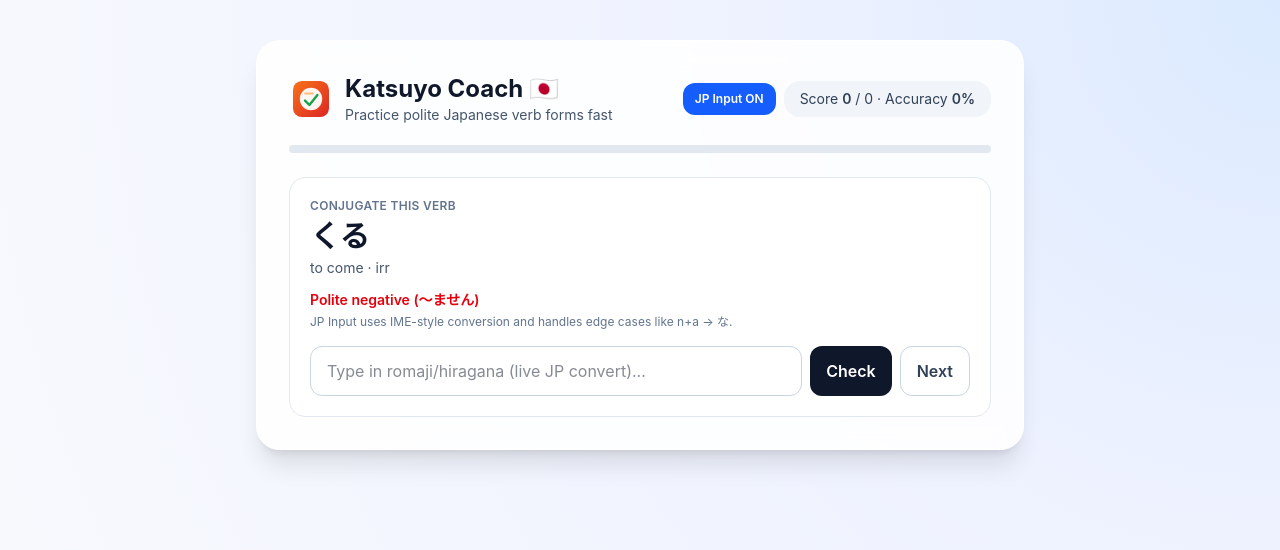
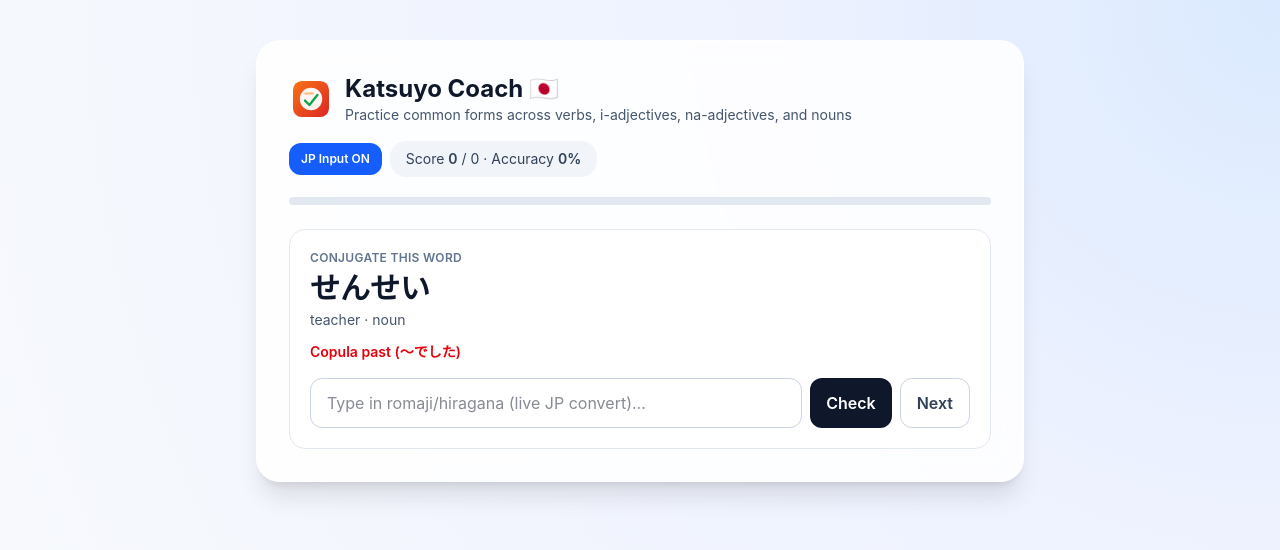
Before and after one commit to jerrygoodm4n/jp-conjugation-web, a Next.js app: page / in a window 1280 px wide. Shown: the top 550 px of the page. Built offline with nearby package versions, Linux system fonts and the light colour scheme.

Commit message:
Expand trainer to common forms across verbs/adjectives/nouns

```diff
--- a/src/app/page.tsx
+++ b/src/app/page.tsx
@@ -4,38 +4,75 @@ import Image from "next/image";
 import { toHiragana, toKana } from "wanakana";
 import { useEffect, useMemo, useState } from "react";
 
-type VerbType = "ichidan" | "godan" | "irr";
-type FormKey = "masu" | "masen" | "mashita" | "masendeshita";
+type ItemKind = "verb" | "i-adjective" | "na-adjective" | "noun";
+type VerbClass = "ichidan" | "godan" | "irregular";
 
-type Verb = {
-  d: string;
-  m: string;
-  t: VerbType;
+type Lexeme = {
+  base: string;
+  meaning: string;
+  kind: ItemKind;
+  verbClass?: VerbClass;
 };
 
-const verbs: Verb[] = [
-  { d: "たべる", m: "to eat", t: "ichidan" },
-  { d: "みる", m: "to see", t: "ichidan" },
-  { d: "おきる", m: "to wake", t: "ichidan" },
-  { d: "かく", m: "to write", t: "godan" },
-  { d: "のむ", m: "to drink", t: "godan" },
-  { d: "はなす", m: "to speak", t: "godan" },
-  { d: "よむ", m: "to read", t: "godan" },
-  { d: "いく", m: "to go", t: "godan" },
-  { d: "する", m: "to do", t: "irr" },
-  { d: "くる", m: "to come", t: "irr" },
+type FormKey =
+  | "present"
+  | "past"
+  | "negative"
+  | "pastNegative"
+  | "te"
+  | "potential"
+  | "adverb"
+  | "presentCopula"
+  | "pastCopula"
+  | "negativeCopula"
+  | "pastNegativeCopula";
+
+const lexemes: Lexeme[] = [
+  { base: "たべる", meaning: "eat", kind: "verb", verbClass: "ichidan" },
+  { base: "みる", meaning: "see", kind: "verb", verbClass: "ichidan" },
+  { base: "のむ", meaning: "drink", kind: "verb", verbClass: "godan" },
+  { base: "はなす", meaning: "speak", kind: "verb", verbClass: "godan" },
+  { base: "かく", meaning: "write", kind: "verb", verbClass: "godan" },
+  { base: "いく", meaning: "go", kind: "verb", verbClass: "godan" },
+  { base: "する", meaning: "do", kind: "verb", verbClass: "irregular" },
+  { base: "くる", meaning: "come", kind: "verb", verbClass: "irregular" },
+
+  { base: "おおきい", meaning: "big", kind: "i-adjective" },
+  { base: "ちいさい", meaning: "small", kind: "i-adjective" },
+  { base: "おもしろい", meaning: "interesting", kind: "i-adjective" },
+  { base: "さむい", meaning: "cold", kind: "i-adjective" },
+
+  { base: "しずか", meaning: "quiet", kind: "na-adjective" },
+  { base: "べんり", meaning: "convenient", kind: "na-adjective" },
+  { base: "げんき", meaning: "healthy/energetic", kind: "na-adjective" },
+
+  { base: "がくせい", meaning: "student", kind: "noun" },
+  { base: "せんせい", meaning: "teacher", kind: "noun" },
+  { base: "にほんじん", meaning: "Japanese person", kind: "noun" },
 ];
 
-const forms: FormKey[] = ["masu", "masen", "mashita", "masendeshita"];
-
-const labels: Record<FormKey, string> = {
-  masu: "Polite present (〜ます)",
-  masen: "Polite negative (〜ません)",
-  mashita: "Polite past (〜ました)",
-  masendeshita: "Polite past negative (〜ませんでした)",
+const formsByKind: Record<ItemKind, FormKey[]> = {
+  verb: ["present", "past", "negative", "pastNegative", "te", "potential"],
+  "i-adjective": ["present", "past", "negative", "pastNegative", "adverb"],
+  "na-adjective": ["presentCopula", "pastCopula", "negativeCopula", "pastNegativeCopula", "adverb"],
+  noun: ["presentCopula", "pastCopula", "negativeCopula", "pastNegativeCopula"],
 };
 
-const iMap: Record<string, string> = {
+const formLabels: Record<FormKey, string> = {
+  present: "Present",
+  past: "Past",
+  negative: "Negative",
+  pastNegative: "Past negative",
+  te: "Te-form",
+  potential: "Potential",
+  adverb: "Adverb form",
+  presentCopula: "Copula present (〜です)",
+  pastCopula: "Copula past (〜でした)",
+  negativeCopula: "Copula negative (〜じゃないです)",
+  pastNegativeCopula: "Copula past negative (〜じゃなかったです)",
+};
+
+const iRowMap: Record<string, string> = {
   う: "い",
   く: "き",
   ぐ: "ぎ",
@@ -47,43 +84,106 @@ const iMap: Record<string, string> = {
   る: "り",
 };
 
+const eRowMap: Record<string, string> = {
+  う: "え",
+  く: "け",
+  ぐ: "げ",
+  す: "せ",
+  つ: "て",
+  ぬ: "ね",
+  ぶ: "べ",
+  む: "め",
+  る: "れ",
+};
+
 function randomItem<T>(arr: T[]) {
   return arr[Math.floor(Math.random() * arr.length)];
 }
 
-function stem(v: Verb) {
-  if (v.t === "irr") return v.d === "する" ? "し" : "き";
-  if (v.t === "ichidan") return v.d.slice(0, -1);
-  const last = v.d.slice(-1);
-  return v.d.slice(0, -1) + iMap[last];
+function verbMasuStem(base: string, cls: VerbClass) {
+  if (cls === "irregular") return base === "する" ? "し" : "き";
+  if (cls === "ichidan") return base.slice(0, -1);
+  const last = base.slice(-1);
+  return base.slice(0, -1) + iRowMap[last];
 }
 
-function conjugate(v: Verb, f: FormKey) {
-  const s = stem(v);
-  if (f === "masu") return `${s}ます`;
-  if (f === "masen") return `${s}ません`;
-  if (f === "mashita") return `${s}ました`;
-  return `${s}ませんでした`;
+function verbConjugate(v: Lexeme, form: FormKey) {
+  const base = v.base;
+  const cls = v.verbClass!;
+
+  if (form === "present") return `${verbMasuStem(base, cls)}ます`;
+  if (form === "past") return `${verbMasuStem(base, cls)}ました`;
+  if (form === "negative") return `${verbMasuStem(base, cls)}ません`;
+  if (form === "pastNegative") return `${verbMasuStem(base, cls)}ませんでした`;
+
+  if (form === "te") {
+    if (cls === "ichidan") return `${base.slice(0, -1)}て`;
+    if (cls === "irregular") return base === "する" ? "して" : "きて";
+    const last = base.slice(-1);
+    const root = base.slice(0, -1);
+    if (base === "いく") return "いって";
+    if (["う", "つ", "る"].includes(last)) return `${root}って`;
+    if (["む", "ぶ", "ぬ"].includes(last)) return `${root}んで`;
+    if (last === "く") return `${root}いて`;
+    if (last === "ぐ") return `${root}いで`;
+    return `${root}して`;
+  }
+
+  if (form === "potential") {
+    if (cls === "ichidan") return `${base.slice(0, -1)}られます`;
+    if (cls === "irregular") return base === "する" ? "できます" : "こられます";
+    const last = base.slice(-1);
+    return `${base.slice(0, -1)}${eRowMap[last]}ます`;
+  }
+
+  return base;
+}
+
+function iAdjConjugate(base: string, form: FormKey) {
+  const stem = base.slice(0, -1);
+  if (form === "present") return `${base}です`;
+  if (form === "past") return `${stem}かったです`;
+  if (form === "negative") return `${stem}くないです`;
+  if (form === "pastNegative") return `${stem}くなかったです`;
+  if (form === "adverb") return `${stem}く`;
+  return base;
+}
+
+function naAdjOrNounConjugate(base: string, form: FormKey) {
+  if (form === "presentCopula") return `${base}です`;
+  if (form === "pastCopula") return `${base}でした`;
+  if (form === "negativeCopula") return `${base}じゃないです`;
+  if (form === "pastNegativeCopula") return `${base}じゃなかったです`;
+  if (form === "adverb") return `${base}に`;
+  return base;
+}
+
+function conjugate(lexeme: Lexeme, form: FormKey) {
+  if (lexeme.kind === "verb") return verbConjugate(lexeme, form);
+  if (lexeme.kind === "i-adjective") return iAdjConjugate(lexeme.base, form);
+  return naAdjOrNounConjugate(lexeme.base, form);
 }
 
 function createQuestion() {
-  return { verb: randomItem(verbs), form: randomItem(forms) };
+  const item = randomItem(lexemes);
+  const form = randomItem(formsByKind[item.kind]);
+  return { item, form };
 }
 
 export default function Home() {
-  const [question, setQuestion] = useState({ verb: verbs[0], form: forms[0] as FormKey });
+  const [question, setQuestion] = useState<{ item: Lexeme; form: FormKey }>({ item: lexemes[0], form: "present" });
   const [answer, setAnswer] = useState("");
-  const [correct, setCorrect] = useState<number>(0);
-  const [total, setTotal] = useState<number>(0);
+  const [correct, setCorrect] = useState(0);
+  const [total, setTotal] = useState(0);
   const [feedback, setFeedback] = useState<null | { ok: boolean; text: string }>(null);
   const [jpInputMode, setJpInputMode] = useState(true);
-
-  const accuracy = useMemo(() => (total ? Math.round((correct / total) * 100) : 0), [correct, total]);
-  const expected = conjugate(question.verb, question.form);
 
   useEffect(() => {
     setQuestion(createQuestion());
   }, []);
+
+  const expected = conjugate(question.item, question.form);
+  const accuracy = useMemo(() => (total ? Math.round((correct / total) * 100) : 0), [correct, total]);
 
   const nextQuestion = () => {
     setQuestion(createQuestion());
@@ -102,18 +202,9 @@ export default function Home() {
     if (normalizedInput === normalizedExpected) {
       setCorrect((c) => c + 1);
       setFeedback({ ok: true, text: "Correct! 🎉" });
-      return;
+    } else {
+      setFeedback({ ok: false, text: `Not quite. Correct answer: ${expected}` });
     }
-
-    setFeedback({ ok: false, text: `Not quite. Correct answer: ${expected}` });
-  };
-
-  const onAnswerChange = (value: string) => {
-    if (jpInputMode) {
-      setAnswer(toHiragana(value, { IMEMode: true }));
-      return;
-    }
-    setAnswer(value);
   };
 
   return (
@@ -124,7 +215,7 @@ export default function Home() {
             <Image src="/logo.svg" alt="Katsuyo Coach logo" width={44} height={44} />
             <div>
               <h1 className="text-2xl font-bold text-slate-900">Katsuyo Coach 🇯🇵</h1>
-              <p className="text-sm text-slate-600">Practice polite Japanese verb forms fast</p>
+              <p className="text-sm text-slate-600">Practice common forms across verbs, i-adjectives, na-adjectives, and nouns</p>
             </div>
           </div>
 
@@ -146,16 +237,18 @@ export default function Home() {
         </div>
 
         <article className="mt-6 rounded-2xl border border-slate-200 bg-white p-5">
-          <p className="text-xs font-semibold uppercase tracking-wide text-slate-500">Conjugate this verb</p>
-          <h2 className="mt-1 text-3xl font-bold text-slate-900">{question.verb.d}</h2>
-          <p className="mt-1 text-sm text-slate-600">{question.verb.m} · {question.verb.t}</p>
-          <p className="mt-3 text-sm font-semibold text-red-600">{labels[question.form]}</p>
-          <p className="mt-1 text-xs text-slate-500">JP Input uses IME-style conversion and handles edge cases like n+a → な.</p>
+          <p className="text-xs font-semibold uppercase tracking-wide text-slate-500">Conjugate this word</p>
+          <h2 className="mt-1 text-3xl font-bold text-slate-900">{question.item.base}</h2>
+          <p className="mt-1 text-sm text-slate-600">
+            {question.item.meaning} · {question.item.kind}
+            {question.item.kind === "verb" ? ` (${question.item.verbClass})` : ""}
+          </p>
+          <p className="mt-3 text-sm font-semibold text-red-600">{formLabels[question.form]}</p>
 
           <div className="mt-4 flex flex-col gap-2 sm:flex-row">
             <input
               value={answer}
-              onChange={(e) => onAnswerChange(e.target.value)}
+              onChange={(e) => setAnswer(jpInputMode ? toHiragana(e.target.value, { IMEMode: true }) : e.target.value)}
               onKeyDown={(e) => e.key === "Enter" && check()}
               placeholder={jpInputMode ? "Type in romaji/hiragana (live JP convert)..." : "Type answer..."}
               lang="ja"
```
